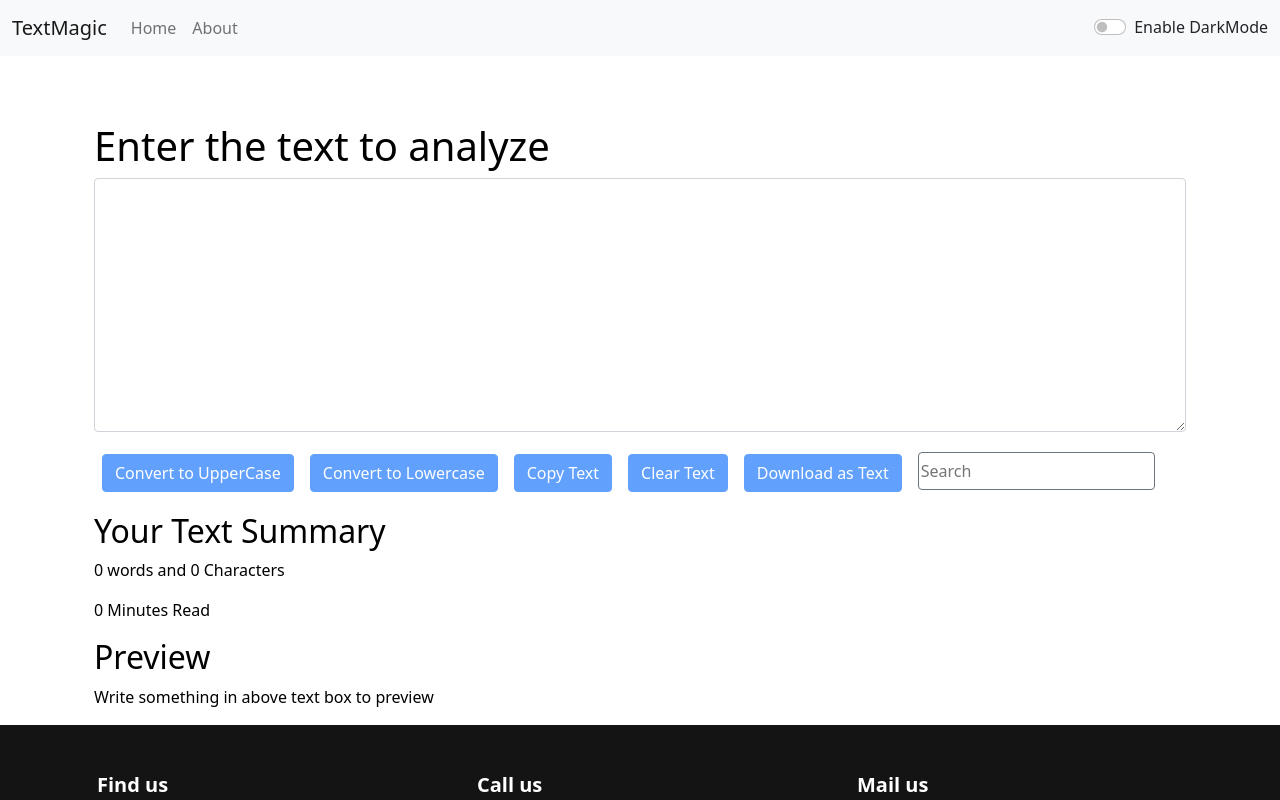
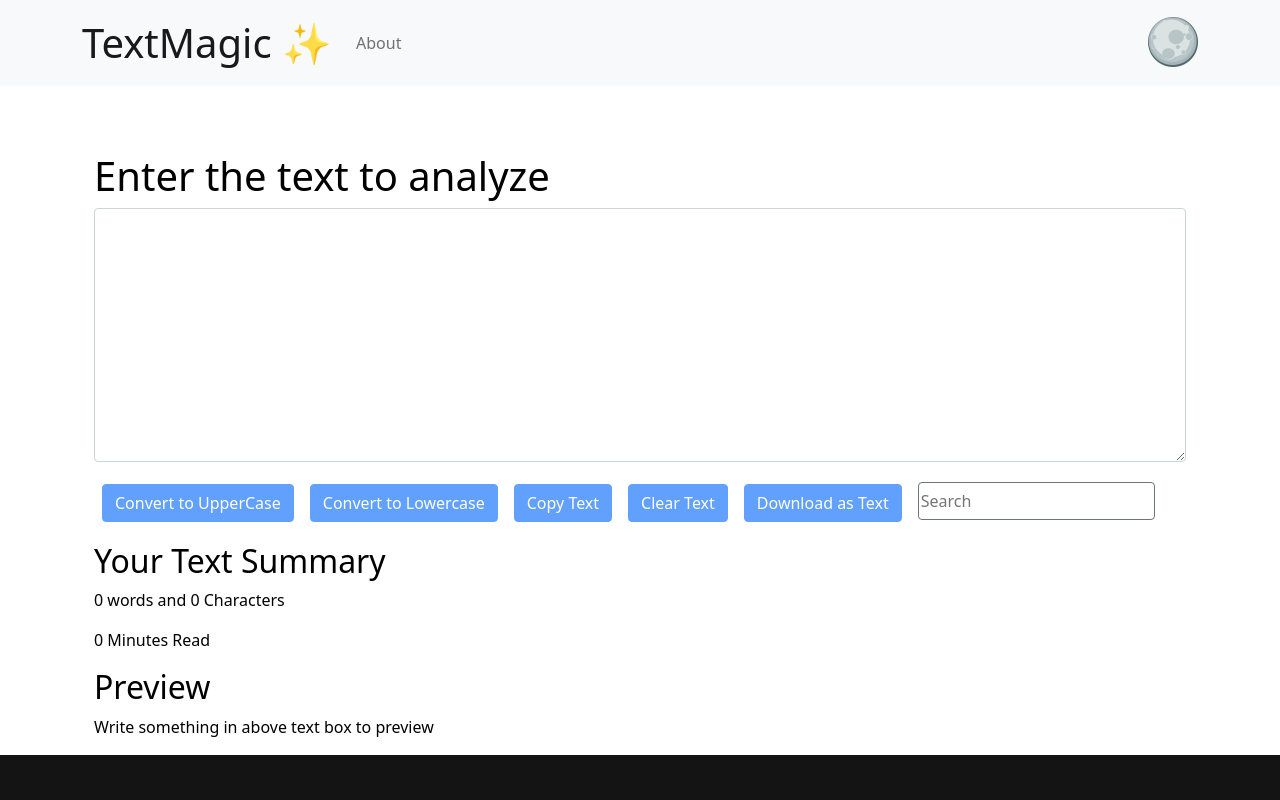
Before and after one commit to Adarsh-K21/text-magic, a React (Create React App) app: page / in a window 1280 px wide. Shown: the top 800 px of the page. Built offline with nearby package versions, Linux system fonts and the light colour scheme.

Commit message:
Updated Frontend Page and Dark Buttton

```diff
--- a/src/App.js
+++ b/src/App.js
@@ -6,7 +6,8 @@
 import Alert from "./components/Alert";
 import About from "./components/About";
 import { BrowserRouter as Router, Switch, Route } from "react-router-dom";
-
+import sunpng from './images/sun.png';
+import moonpng from './images/moon.png';
 function App() {
   const [mode, setMode] = useState("light");
   const [alert, setAlert] = useState(null);
@@ -27,14 +28,15 @@
   const toggleMode = () => {
     if (mode === "dark") {
       setMode("light");
-
+      document.querySelector('#darkModeBtn').src = moonpng;
       document.body.style.backgroundColor = "white";
       showAlert("LightMode Enabled", "success");
     } else {
       setMode("dark");
       setText("Disable DarkMode");
       document.body.style.backgroundColor = "#1C2833  ";
-      document.querySelector('.form-check-label').textContent = "Disable Dark Mode";
+      document.querySelector('#darkModeBtn').src = sunpng;
+      // document.querySelector('.form-check-label').textContent = "Disable Dark Mode";
       showAlert("DarkMode Enabled", "success");
       // document.title=('TextUtils - DarkMode');
     }
--- a/src/components/Navbar.js
+++ b/src/components/Navbar.js
@@ -2,14 +2,16 @@
 import PropTypes from "prop-types";
 import { Link } from "react-router-dom";
 
+import moonpng from '../images/moon.png';
+import sunpng from '../images/sun.png';
 export default function Navbar(props) {
   return (
     <nav
       className={`navbar navbar-expand-lg navbar-${props.mode} bg-${props.mode}`}
     >
-      <div className="container-fluid">
-        <Link className="navbar-brand" to="/">
-          {props.title}
+      <div className="container">
+        <Link className="navbar-brand fs-1" to="/">
+          {props.title} ✨
         </Link>
         <button
           className="navbar-toggler"
@@ -24,11 +26,11 @@
         </button>
         <div className="collapse navbar-collapse" id="navbarSupportedContent">
           <ul className="navbar-nav me-auto mb-2 mb-lg-0">
-            <li className="nav-item">
+            {/* <li className="nav-item">
               <Link className="nav-link " aria-current="page" to="/">
                 Home
               </Link>
-            </li>
+            </li> */}
             <li className="nav-item">
               <Link className="nav-link" to="/about">
                 About
@@ -44,7 +46,11 @@
               props.mode === "light" ? "dark" : "light"
             }`}
           >
-            <input
+            <img src={moonpng} alt="" width="50px" height="50px" id="darkModeBtn"
+            onClick={props.toggleMode}
+            />
+
+            {/* <input
               className="form-check-input"
               type="checkbox"
               role="switch"
@@ -56,7 +62,7 @@
               htmlFor="flexSwitchCheckDefault"
             >
               {props.text}
-            </label>
+            </label> */}
           </div>
         </div>
       </div>
```
Also changed, not shown: src/images/moon.png (added), src/images/sun.png (added).
